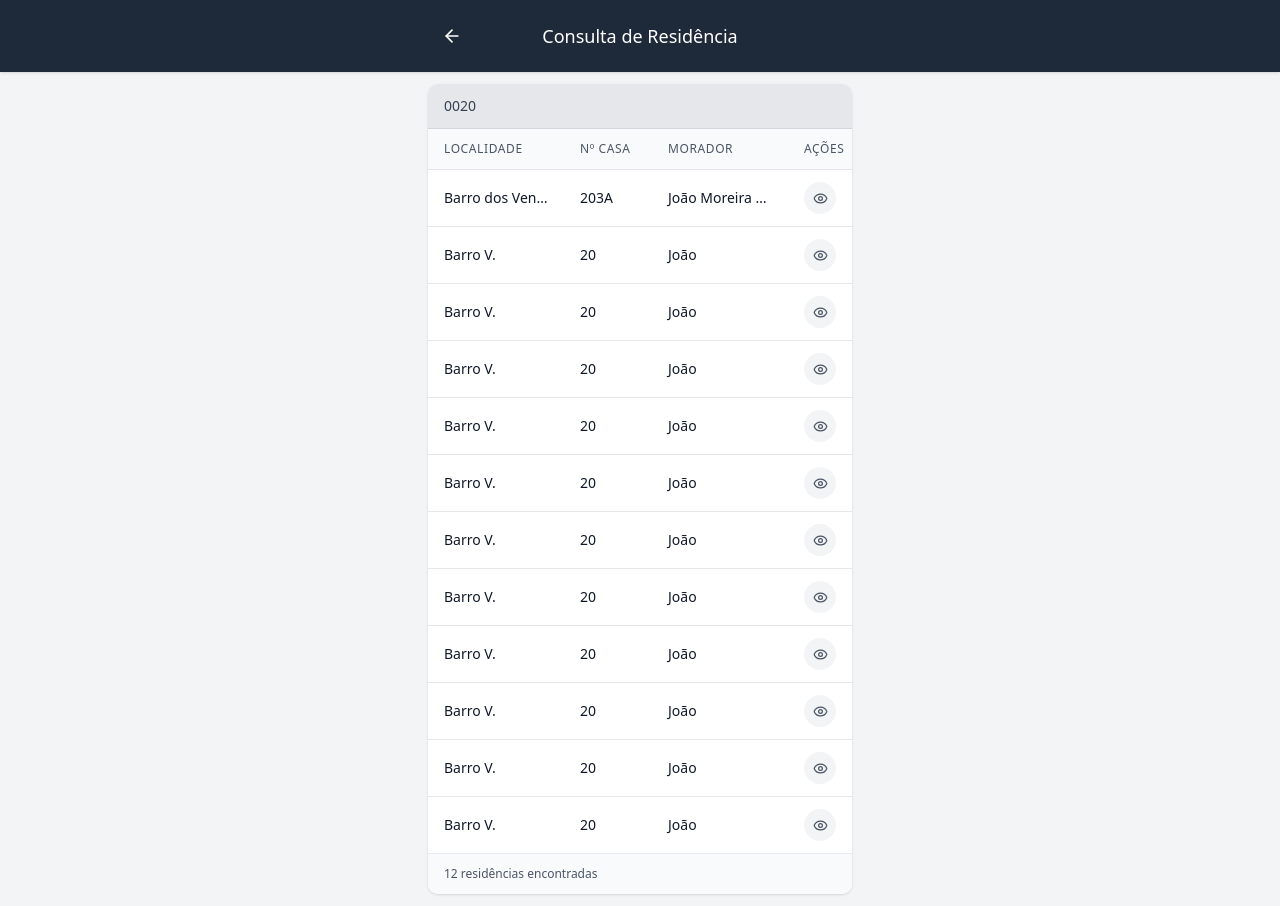
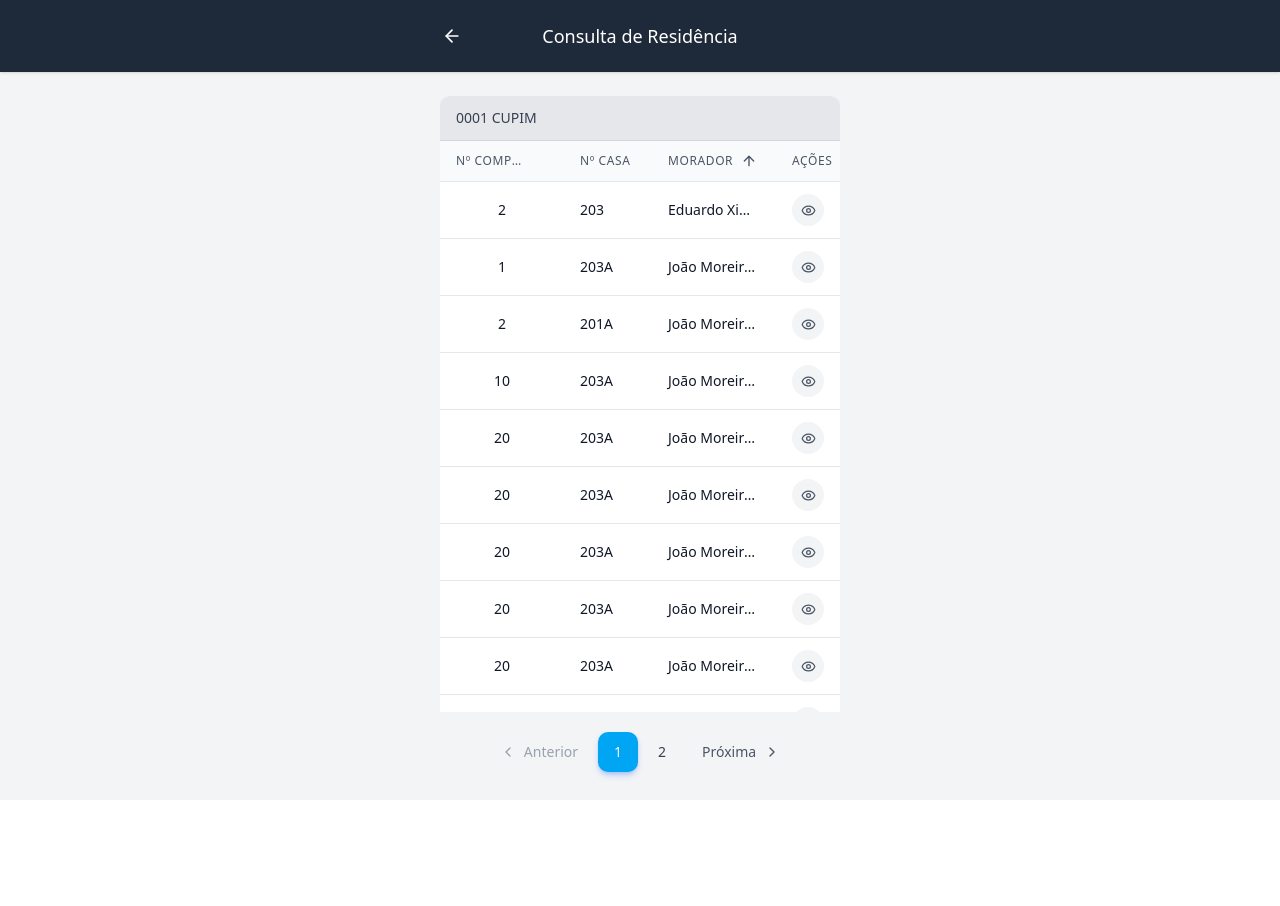
Before and after one commit to Fconeto/SIGEN, a Next.js app in the folder sigen-frontend/: page /chief-agent/residence-infos in a window 1280 px wide. After the commit the page ends 800 px from the top, so only its background shows below. Built offline with nearby package versions, Linux system fonts and the light colour scheme.

Commit message:
ajustes na tabela e adição do componente de paginação

```diff
--- a/sigen-frontend/src/app_features/residence-infos/residence-infos.tsx
+++ b/sigen-frontend/src/app_features/residence-infos/residence-infos.tsx
@@ -2,20 +2,26 @@
 
 import { SigenAppLayout } from '@/components/sigen-app-layout';
 import { SigenTable } from '@/components/sigen-table';
+import { SigenPagination } from '@/components/sigen-pagination'
 import { useRouter } from 'next/navigation';
-import React, { useEffect, useState } from 'react';
+import React, { useEffect, useMemo, useState } from 'react';
 
 interface ResidenceInfos {
   id: string;
-  location: string;
+  complement: string;
   numeroCasa: string;
   nomeMorador: string;
 }
+
+type SortKey = keyof ResidenceInfos;
 
 export default function ResidenceInfos() {
   const router = useRouter();
   const [residences, setResidences] = useState<ResidenceInfos[]>([])
   const [loading, setLoading] = useState(false)
+  const [sortConfig, setSortConfig] = useState<{ key: SortKey; direction: 'ascending' | 'descending' } | null>({ key: 'nomeMorador', direction: 'ascending' });
+  const [currentPage, setCurrentPage] = useState(1);
+  const ITEMS_PER_PAGE = 10;
 
   useEffect(() => {
     const searchResults = async () => {
@@ -24,18 +30,18 @@ useEffect(() => {
       await new Promise(resolve => setTimeout(resolve, 600));
 
       const mockData: ResidenceInfos[] = [
-        { id: "1", location: "Barro dos Venâncios", numeroCasa: "203A", nomeMorador: "João Moreira da Silva" },
-        { id: "2", location: "Barro V.", numeroCasa: "20", nomeMorador: "João" },
-        { id: "3", location: "Barro V.", numeroCasa: "20", nomeMorador: "João" },
-        { id: "4", location: "Barro V.", numeroCasa: "20", nomeMorador: "João" },
-        { id: "5", location: "Barro V.", numeroCasa: "20", nomeMorador: "João" },
-        { id: "6", location: "Barro V.", numeroCasa: "20", nomeMorador: "João" },
-        { id: "7", location: "Barro V.", numeroCasa: "20", nomeMorador: "João" },
-        { id: "8", location: "Barro V.", numeroCasa: "20", nomeMorador: "João" },
-        { id: "9", location: "Barro V.", numeroCasa: "20", nomeMorador: "João" },
-        { id: "10", location: "Barro V.", numeroCasa: "20", nomeMorador: "João" },
-        { id: "11", location: "Barro V.", numeroCasa: "20", nomeMorador: "João" },
-        { id: "12", location: "Barro V.", numeroCasa: "20", nomeMorador: "João" },
+        { id: "1", complement: "1", numeroCasa: "203A", nomeMorador: "João Moreira da Silva" },
+        { id: "2", complement: "1", numeroCasa: "718", nomeMorador: "Welligton Rocha" },
+        { id: "3", complement: "2", numeroCasa: "201A", nomeMorador: "João Moreira da Silva" },
+        { id: "4", complement: "2", numeroCasa: "203", nomeMorador: "Eduardo Ximenes Paiva" },
+        { id: "5", complement: "10", numeroCasa: "203A", nomeMorador: "João Moreira da Silva" },
+        { id: "6", complement: "20", numeroCasa: "203A", nomeMorador: "João Moreira da Silva" },
+        { id: "7", complement: "20", numeroCasa: "203A", nomeMorador: "João Moreira da Silva" },
+        { id: "8", complement: "20", numeroCasa: "203A", nomeMorador: "João Moreira da Silva" },
+        { id: "9", complement: "20", numeroCasa: "203A", nomeMorador: "João Moreira da Silva" },
+        { id: "10", complement: "20", numeroCasa: "203A", nomeMorador: "João Moreira da Silva" },
+        { id: "11", complement: "20", numeroCasa: "203A", nomeMorador: "João Moreira da Silva" },
+        { id: "12", complement: "20", numeroCasa: "203A", nomeMorador: "João Moreira da Silva" },
       ];
 
       setResidences(mockData);
@@ -45,12 +51,49 @@ useEffect(() => {
     searchResults();
   }, []);
 
+  const paginatedResidences = useMemo(() => {
+    let sortedItems = [...residences];
+
+    if (sortConfig !== null) {
+      sortedItems.sort((a, b) => {
+        const aValue = a[sortConfig.key];
+        const bValue = b[sortConfig.key];
+        if (sortConfig.key === 'complement') {
+          const numA = parseInt(aValue, 10);
+          const numB = parseInt(bValue, 10);
+          if (numA < numB) return sortConfig.direction === 'ascending' ? -1 : 1;
+          if (numA > numB) return sortConfig.direction === 'ascending' ? 1 : -1;
+          return 0;
+        }
+        if (aValue < bValue) return sortConfig.direction === 'ascending' ? -1 : 1;
+        if (aValue > bValue) return sortConfig.direction === 'ascending' ? 1 : -1;
+        return 0;
+      });
+    }
+
+    const startIndex = (currentPage - 1) * ITEMS_PER_PAGE;
+    const endIndex = startIndex + ITEMS_PER_PAGE;
+
+    return sortedItems.slice(startIndex, endIndex);
+
+  }, [residences, currentPage, sortConfig]);
+
+  const handleSort = (key: SortKey) => {
+    let direction: 'ascending' | 'descending' = 'ascending';
+    if (sortConfig && sortConfig.key === key && sortConfig.direction === 'ascending') {
+      direction = 'descending';
+    }
+    setSortConfig({ key, direction });
+    setCurrentPage(1);
+  };
+
   if (loading) {
     return (
       <SigenAppLayout
         headerTitle="Consulta de Residência"
         showBackButton
         onBackClick={() => router.back()}
+        scrollDisable
       >
         <div className="flex items-center justify-center h-64">
           <div className="animate-spin rounded-full h-8 w-8 border-b-2 border-gray-800"></div>
@@ -60,24 +103,42 @@ if (loading) {
   }
 
   const showResidence = (id: string) => {
-    console.log("Vizualizar detalhes da residência:", id);
     router.push(`/chief-agent/residence-details/${id}`);
   };
+
+  const totalPages = Math.ceil(residences.length / ITEMS_PER_PAGE);
 
   return (
     <SigenAppLayout
       headerTitle="Consulta de Residência"
       showBackButton
       onBackClick={() => router.back()}
-      padding="sm"
+      scrollDisable
     >
-      <div className="space-y-4">
+      {loading ? (
+        <div className="flex items-center justify-center h-full">
+          <div className="animate-spin rounded-full h-8 w-8 border-b-2 border-gray-800"></div>
+        </div>
+      ) : (
+        <div className="flex flex-col h-full">
+          <div className="flex-1 overflow-y-auto">
             <SigenTable
-          residences={residences}
-          locationid="0020"
+              residences={paginatedResidences}
               viewResidence={showResidence}
+              complementId='0001 CUPIM'
+              sortConfig={sortConfig}
+              onSort={handleSort}
             />
           </div>
+          <div className="flex-shrink-0 mt-4">
+            <SigenPagination
+              currentPage={currentPage}
+              totalPages={totalPages}
+              onPageChange={setCurrentPage}
+            />
+          </div>
+        </div>
+      )}
     </SigenAppLayout>
   );
 }
--- a/sigen-frontend/src/components/sigen-app-layout.tsx
+++ b/sigen-frontend/src/components/sigen-app-layout.tsx
@@ -21,6 +21,7 @@ interface SigenAppLayoutProps {
   contentClassName?: string;
   maxWidth?: "sm" | "md" | "lg" | "xl" | "full";
   padding?: "none" | "sm" | "md" | "lg";
+  scrollDisable?: boolean;
 }
 
 export function SigenAppLayout({
@@ -35,6 +36,7 @@ export function SigenAppLayout({
   contentClassName,
   maxWidth = "md",
   padding = "md",
+  scrollDisable = false,
 }: SigenAppLayoutProps) {
   const maxWidthClasses = {
     sm: "max-w-sm",
@@ -50,6 +52,32 @@ export function SigenAppLayout({
     md: "p-6",
     lg: "p-8",
   };
+
+  if (scrollDisable) {
+    return (
+      <div className={cn("h-screen w-screen flex flex-col bg-gray-100 overflow-hidden", className)}>
+        {!hideHeader && (
+          <header className="flex-shrink-0">
+            <SigenHeader
+              title={headerTitle ?? ""}
+              showBackButton={showBackButton}
+              onBackClick={onBackClick}
+              showLogoutButton={showLogoutButton}
+              onLogoutClick={onLogoutClick}
+            />
+          </header>
+        )}
+        <main className={cn(
+          "flex-1 overflow-hidden mx-auto w-full",
+          maxWidthClasses[maxWidth]
+        )}>
+          <div className={cn("h-full", paddingClasses[padding], contentClassName)}>
+            {children}
+          </div>
+        </main>
+      </div>
+    );
+  }
 
   return (
     <div className={cn("min-h-screen bg-gray-100", className)}>
--- /dev/null
+++ b/sigen-frontend/src/components/sigen-pagination.tsx
@@ -0,0 +1,106 @@
+"use client";
+
+import { cn } from "@/lib/utils";
+import { ChevronLeft, ChevronRight } from "lucide-react";
+
+interface SigenPaginationProps {
+  totalPages: number;
+  currentPage: number;
+  onPageChange: (page: number) => void;
+  className?: string;
+}
+
+export function SigenPagination({
+  totalPages,
+  currentPage,
+  onPageChange,
+  className,
+}: SigenPaginationProps) {
+
+  if (totalPages <= 1) {
+    return null;
+  }
+
+  const getPaginationNumbers = () => {
+    const delta = 1;
+    const range = [];
+    for (
+      let i = Math.max(2, currentPage - delta);
+      i <= Math.min(totalPages - 1, currentPage + delta);
+      i++
+    ) {
+      range.push(i);
+    }
+
+    if (currentPage - delta > 2) {
+      range.unshift("...");
+    }
+    if (currentPage + delta < totalPages - 1) {
+      range.push("...");
+    }
+
+    range.unshift(1);
+    if (totalPages > 1) {
+      range.push(totalPages);
+    }
+
+    return range;
+  };
+
+  const paginationNumbers = getPaginationNumbers();
+
+  return (
+    <div className={cn("flex items-center justify-center gap-2 py-1", className)}>
+      <button
+        onClick={() => onPageChange(currentPage - 1)}
+        disabled={currentPage === 1}
+        className={cn(
+          "flex items-center gap-2 px-3 text-sm font-medium rounded-lg transition-colors",
+          currentPage === 1
+            ? "text-gray-400 cursor-not-allowed"
+            : "text-gray-600 hover:text-gray-900 hover:bg-gray-100"
+        )}
+      >
+        <ChevronLeft className="h-4 w-4" />
+        <span className="hidden sm:inline">Anterior</span>
+      </button>
+
+      <div className="flex items-center gap-1">
+        {paginationNumbers.map((pageNumber, index) =>
+          typeof pageNumber === "string" ? (
+            <span key={`ellipsis-${index}`} className="px-2 py-2 text-gray-400 text-sm">
+              ⋯
+            </span>
+          ) : (
+            <button
+              key={pageNumber}
+              onClick={() => onPageChange(pageNumber)}
+              className={cn(
+                "min-w-[40px] h-10 flex items-center justify-center text-sm font-medium rounded-lg transition-all duration-200",
+                pageNumber === currentPage
+                  ? "bg-sky-500 text-white shadow-md shadow-blue-600/25"
+                  : "text-gray-700 hover:bg-gray-100 hover:text-gray-900"
+              )}
+            >
+              {pageNumber}
+            </button>
+          )
+        )}
+      </div>
+
+      <button
+        onClick={() => onPageChange(currentPage + 1)}
+        disabled={currentPage === totalPages}
+        className={cn(
+          "flex items-center gap-2 px-3 py-2 text-sm font-medium rounded-lg transition-colors",
+          currentPage === totalPages
+            ? "text-gray-400 cursor-not-allowed"
+            : "text-gray-600 hover:text-gray-900 hover:bg-gray-100"
+        )}
+      >
+        <span className="hidden sm:inline">Próxima</span>
+        <ChevronRight className="h-4 w-4" />
+      </button>
+    </div>
+  );
+}
--- a/sigen-frontend/src/components/sigen-table.tsx
+++ b/sigen-frontend/src/components/sigen-table.tsx
@@ -1,56 +1,83 @@
 import type React from "react";
-import { Eye } from "lucide-react"
+import { ArrowDown, ArrowUp, Eye } from "lucide-react"
 import { cn } from "@/lib/utils";
 
 interface ResidenceInfos {
   id: string
-  location: string
+  complement: string
   numeroCasa: string
   nomeMorador: string
 }
 
+type SortKey = keyof ResidenceInfos;
+
 interface ResidenceTableProps {
   residences: ResidenceInfos[]
-  locationid?: string
+  complementId?: string
   viewResidence?: (id: string) => void
   className?: string
+  onSort: (key: SortKey) => void;
+  sortConfig: { key: SortKey; direction: string } | null;
 }
+
 
 export function SigenTable({
   residences,
-  locationid,
+  complementId,
   viewResidence,
   className,
+  onSort,
+  sortConfig,
 }: ResidenceTableProps) {
+  const getSortIcon = (key: SortKey) => {
+    if (!sortConfig || sortConfig.key !== key) {
+      return <span className="h-4 w-4 flex-shrink-0" />;
+    }
+    if (sortConfig.direction === 'ascending') {
+      return <ArrowUp className="h-4 w-4 flex-shrink-0" />;
+    }
+    return <ArrowDown className="h-4 w-4 flex-shrink-0" />;
+  };
+
   return (
     <div className={cn("bg-white rounded-lg shadow-sm overflow-hidden", className)}>
-      {locationid && (
+      {complementId && (
         <div className="bg-gray-200 px-4 py-3 border-b border-gray-300">
-          <h3 className="text-sm font-medium text-gray-700">
-            {locationid}
-          </h3>
+          <h3 className="text-sm font-medium text-gray-700">{complementId}</h3>
         </div>
       )}
 
       <div className="overflow-x-auto">
-        <table className="w-full table-fixed">
+        <table className="w-full h-full table-fixed">
           <thead>
             <tr className="bg-gray-50 border-b border-gray-200">
-              <th className="px-4 py-3 text-left text-xs font-medium text-gray-600 uppercase tracking-wider">
-                Localidade
+              <th className="px-4 py-3 text-left w-31">
+                  <button
+                    onClick={() => onSort('complement')}
+                    className="flex w-full items-center gap-2 text-xs font-medium text-gray-600 tracking-wider hover:text-gray-900"
+                  >
+                    <span className="truncate">Nº COMPLEMENTO</span>
+                    {getSortIcon('complement')}
+                  </button>
               </th>
-              <th className="w-22 px-4 py-3 text-left text-xs font-medium text-gray-600 uppercase tracking-wider">
-                Nº Casa
+              <th className="w-22 px-4 py-3 text-left text-xs font-medium text-gray-600 tracking-wider">
+                <button onClick={() => onSort('numeroCasa')} className="truncate flex items-center gap-2 hover:text-gray-900">
+                  Nº CASA
+                  {getSortIcon('numeroCasa')}
+                </button>
               </th>
-              <th className="px-4 py-3 text-left text-xs font-medium text-gray-600 uppercase tracking-wider">
-                Morador
+              <th className="px-4 py-3 text-left text-xs font-medium text-gray-600 tracking-wider">
+                 <button onClick={() => onSort('nomeMorador')} className="flex items-center gap-2 hover:text-gray-900">
+                  MORADOR
+                  {getSortIcon('nomeMorador')}
+                </button>
               </th>
               <th className="px-4 py-3 text-center text-xs font-medium text-gray-600 uppercase tracking-wider w-16">
                 Ações
               </th>
             </tr>
           </thead>
-          <tbody className="bg-white divide-y divide-gray-200">
+          <tbody className="h-full bg-white divide-y divide-gray-200">
             {residences.length === 0 ? (
               <tr>
                 <td colSpan={4} className="px-4 py-8 text-center text-gray-500">
@@ -66,10 +93,10 @@ export function SigenTable({
                     index % 2 === 0 ? "bg-white" : "bg-gray-25"
                   )}
                 >
+                  <td className="truncate px-4 py-3 text-sm text-center text-gray-900">
+                      {residence.complement}
+                  </td>
                   <td className="truncate px-4 py-3 text-sm text-gray-900">
-                      {residence.location}
-                  </td>
-                  <td className="px-4 py-3 text-sm text-gray-900">
                     {residence.numeroCasa}
                   </td>
                   <td className="truncate px-4 py-3 text-sm text-gray-900">
@@ -90,14 +117,6 @@ export function SigenTable({
           </tbody>
         </table>
       </div>
-
-      {residences.length > 0 && (
-        <div className="bg-gray-50 px-4 py-3 border-t border-gray-200">
-          <p className="text-xs text-gray-600">
-            {residences.length} residência{residences.length !== 1 ? 's' : ''} encontrada{residences.length !== 1 ? 's' : ''}
-          </p>
-        </div>
-      )}
     </div>
   );
 }
```
Lines whose indentation alone changed are shown as unchanged.
